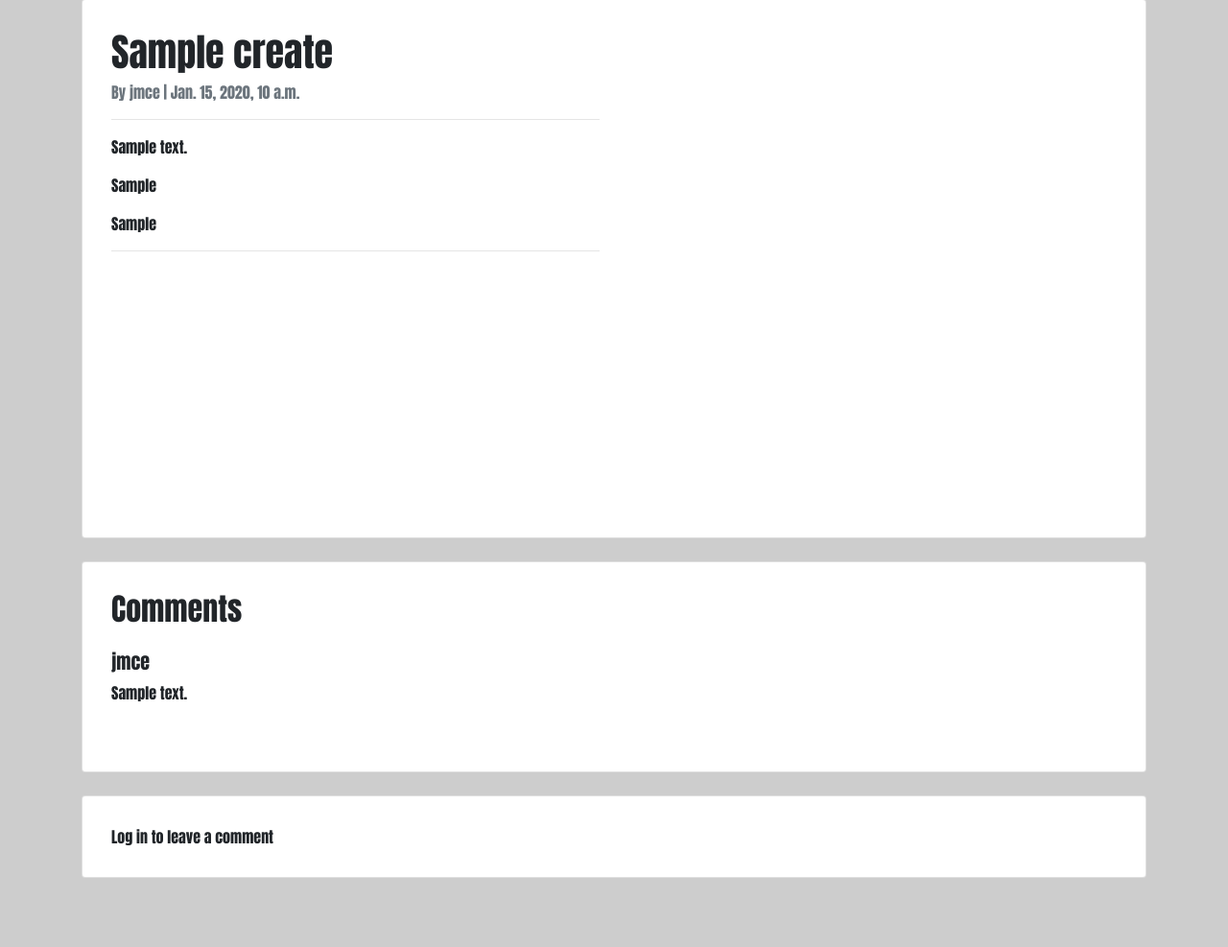
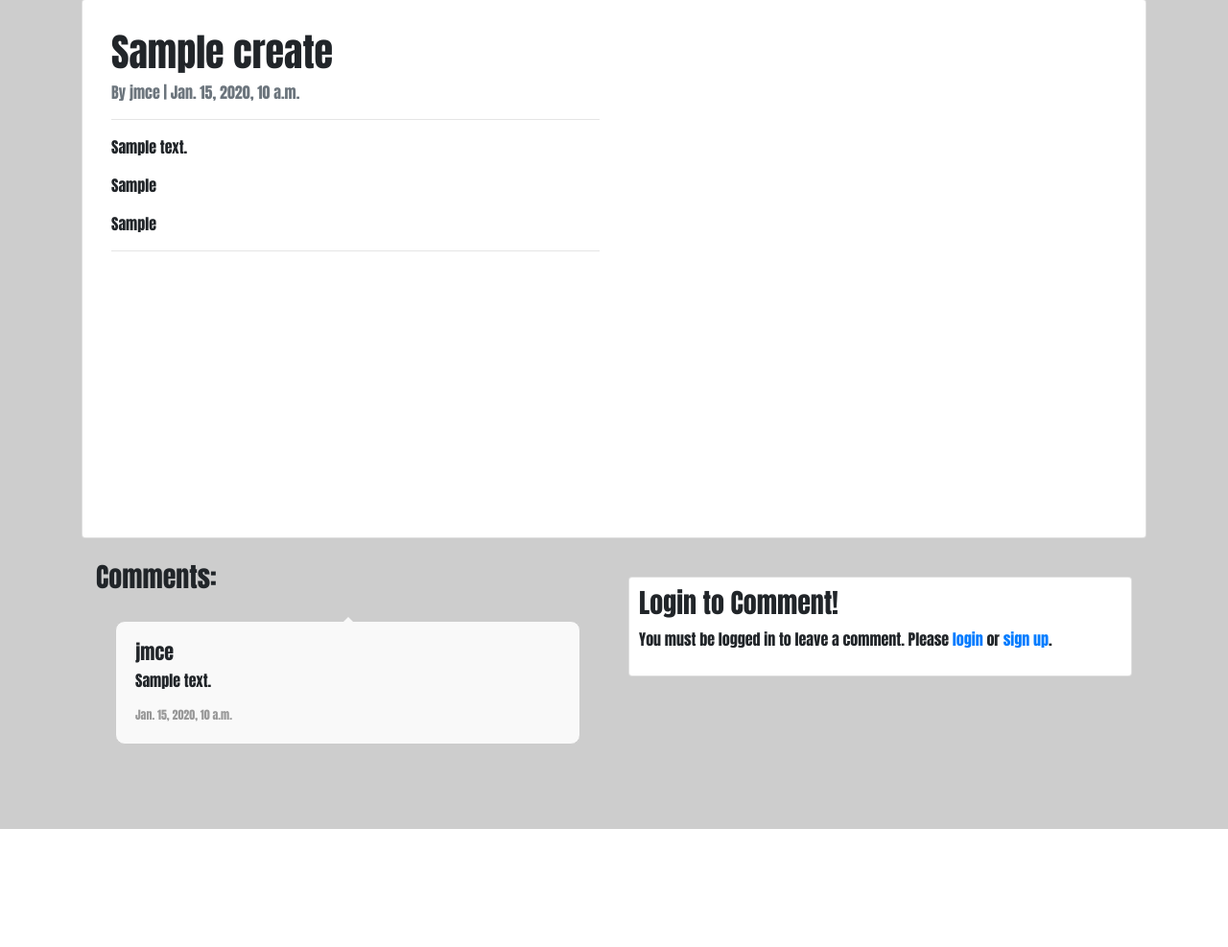
Before and after one commit to JAmcevoy/tiny-bites, a Django app: a page that uses feed/templates/feed/post_detail.html in a window 1280 px wide. Shown: the part 111-1098 px from the top of the page at 96% size. After the commit the page ends 975 px from the top, so only its background shows below. Run offline with Django 4.2, Linux system fonts and the light colour scheme; data comes from the database, SQL or seed files in the repository; tables that the repository leaves empty hold one stand-in row (values such as "Sample post"); some libraries are stand-ins or nearby versions.

Commit message:
changed the syle of comments section with edit and delete functionality

```diff
--- a/feed/templates/feed/post_detail.html
+++ b/feed/templates/feed/post_detail.html
@@ -1,4 +1,5 @@
-{% extends 'base.html' %}
+{% extends "base.html" %}
+
 {% block content %}
 {% load static %}
 {% load crispy_forms_tags %}
@@ -30,35 +31,54 @@
         </div>
     </div>
 
-    <div class="card mb-4">
+    <div class="container-fluid">
+        <div class="row">
+            <div class="col-md-6">
+                <h3>Comments:</h3>
                 <div class="card-body">
-            <h2 class="mb-4">Comments</h2>
-            <div id="comments-container">
+                    <!-- Show approved comments and pending comments for post owner and user who posted it -->
                     {% for comment in comments %}
-                <div class="media mb-4">
-                    <div class="media-body">
-                        <h5 class="mt-0">{{ comment.author }}</h5>
+                        {% if comment.approved or comment.author == post.author or comment.author == user %}
+                            <div class="comment {% if not comment.approved %}pending{% endif %}">
+                                <div class="comment-bubble">
+                                    <div class="comment-content">
+                                        <h5>{{ comment.author }}</h5>
                                         <p>{{ comment.body }}</p>
+                                        <span class="comment-time">{{ comment.created_on }}</span>
+                                        {% if not comment.approved and comment.author == user %}
+                                        <p class="approval">This comment is awaiting approval</p>
+                                        {% endif %}
+                                        {% if user.is_authenticated and comment.author == user %}
+                                        <button class="btn btn-delete" data-comment_id="{{ comment.id }}">Delete</button>
+                                        <button class="btn btn-edit" data-comment_id="{{ comment.id }}">Edit</button>
+                                        {% endif %}
                                     </div>
                                 </div>
+                            </div>
+                        {% endif %}
                     {% endfor %}
                 </div>
             </div>
+
+            <div class="col-md-6">
+                {% if user.is_authenticated %}
+                <div class="card mb-4 mt-3">
+                    <h3>Leave a comment:</h3>
+                    <div class="card-body">
+                        <form id="commentForm" method="post" style="margin-top: 1.3em;">
+                            {{ comment_form | crispy }}
+                            {% csrf_token %}
+                            <button id="submitButton" type="submit" class="btn btn-primary btn-lg">Submit</button>
+                        </form>
                     </div>
-
-    <div class="card mb-4">
-        <div class="card-body">
-            {% if user.is_authenticated %}
-            <h2 class="mb-4">Leave a Comment</h2>
-            <p class="text-muted">Posting as: {{ user.username }}</p>
-            <form id="commentForm" method="post">
-                {% csrf_token %}
-                {{ comment_form | crispy }}
-                <button id="submitButton" type="submit" class="btn btn-primary">Submit</button>
-            </form>
+                </div>
                 {% else %}
-            <p class="mb-0">Log in to leave a comment</p>
+                <div class="card mb-4 mt-3">
+                    <h3>Login to Comment!</h3>
+                    <p>You must be logged in to leave a comment. Please <a href="{% url 'account_login' %}">login</a> or <a href="{% url 'account_signup' %}">sign up</a>.</p>
+                </div>
                 {% endif %}
+            </div>
         </div>
     </div>
 </div>
--- a/feed/urls.py
+++ b/feed/urls.py
@@ -10,5 +10,9 @@ urlpatterns = [
     path('approve_comment/<int:comment_id>/', views.approve_comment, name='approve_comment'),
     path('delete_comment/<int:comment_id>/', views.delete_comment, name='delete_comment'),
     path('<slug:slug>/', views.post_detail, name='post_detail'),
+    path('<slug:slug>/edit_comment/<int:comment_id>',
+        views.comment_edit, name='comment_edit'),
+    path('<slug:slug>/delete_comment/<int:comment_id>',
+        views.comment_delete, name='comment_delete'),
 
 ]
--- a/feed/views.py
+++ b/feed/views.py
@@ -43,17 +43,51 @@ def post_detail(request, slug):
         },
     )
 
-def edit_post(request, slug):
-    post = get_object_or_404(Create, slug=slug)
-    if request.method == 'POST':
-        form = PostFormCreate(request.POST, instance=post)
-        if form.is_valid():
-            form.save()
-            return redirect('post_detail', slug=post.slug)
+
+def comment_edit(request, slug, comment_id):
+    """
+    View to edit comments.
+    """
+    if request.method == "POST":
+        queryset = Post.objects.filter(status=1)
+        post = get_object_or_404(queryset, slug=slug)
+        comment = get_object_or_404(Comment, pk=comment_id)
+
+        # Check if the current user is the author of the comment
+        if comment.author != request.user:
+            messages.add_message(request, messages.ERROR, 'You are not authorized to edit this comment.')
+            return HttpResponseRedirect(reverse('post_detail', args=[slug]))
+
+        comment_form = CommentForm(data=request.POST, instance=comment)
+
+        if comment_form.is_valid():
+            comment = comment_form.save(commit=False)
+            comment.post = post
+            comment.approved = False  # Assuming you want to mark it as unapproved after edit
+            comment.save()
+            messages.add_message(request, messages.SUCCESS, 'Comment updated!')
+            return HttpResponseRedirect(reverse('post_detail', args=[slug]))
+        else:
+            messages.add_message(request, messages.ERROR, 'Error updating comment!')
+
+    return HttpResponseRedirect(reverse('post_detail', args=[slug]))
+
+
+def comment_delete(request, slug, comment_id):
+    """
+    view to delete comment
+    """
+    queryset = Post.objects.filter(status=1)
+    post = get_object_or_404(queryset, slug=slug)
+    comment = get_object_or_404(Comment, pk=comment_id)
+
+    if comment.author == request.user:
+        comment.delete()
+        messages.add_message(request, messages.SUCCESS, 'Comment deleted!')
     else:
-        form = PostFormCreate(instance=post)
-    return render(request, 'feed/edit_post.html', {'form': form, 'post': post})
+        messages.add_message(request, messages.ERROR, 'You can only delete your own comments!')
 
+    return HttpResponseRedirect(reverse('post_detail', args=[slug]))
 
 
 def post_creation(request):
@@ -77,6 +111,18 @@ def post_creation(request):
         create_form = PostFormCreate()
 
     return render(request, "feed/post_creation.html", {"post_form": create_form})
+
+
+def edit_post(request, slug):
+    post = get_object_or_404(Create, slug=slug)
+    if request.method == 'POST':
+        form = PostFormCreate(request.POST, instance=post)
+        if form.is_valid():
+            form.save()
+            return redirect('post_detail', slug=post.slug)
+    else:
+        form = PostFormCreate(instance=post)
+    return render(request, 'feed/edit_post.html', {'form': form, 'post': post})
 
 
 def my_bites(request):
--- a/static/css/style.css
+++ b/static/css/style.css
@@ -9,12 +9,12 @@ body {
 .navbar-brand {
   font-size: 24px;
   color: #fff;
-  text-shadow: 2px 2px 4px rgba(0,0,0,0.7);
+  text-shadow: 2px 2px 4px rgba(0, 0, 0, 0.7);
 
 }
 
 .scale {
-  height:  700px;
+  height: 700px;
   width: 600px;
   border-radius: 50%;
   position: relative;
@@ -57,10 +57,12 @@ body {
 .stars {
   cursor: pointer;
 }
+
 .stars span {
   font-size: 30px;
   color: #ccc;
 }
+
 .stars span.checked {
   color: gold;
 }
@@ -90,55 +92,50 @@ body {
   border-color: #007bff;
 }
 
-/* To be Aprroved Page buttons */
-.approve-btn {
-  background-color: #00cc66;
-  color: #fff;
-  border: none;
-  padding: 10px 20px;
-  text-align: center;
-  text-decoration: none;
-  display: inline-block;
-  font-size: 16px;
-  margin-right: 10px;
-  border-radius: 5px;
-  cursor: pointer;
+/* Custom styling for the comment section */
+.comment {
+  margin-bottom: 20px;
+  padding: 10px;
+  border: 1px solid #ccc;
+  border-radius: 10px;
+  background-color: #f9f9f9;
+  position: relative;
 }
 
-.approve-btn:hover {
-  background-color: #00994d;
+.comment.pending {
+  opacity: 0.6;
 }
 
-.view-btn {
-  background-color: #007bff;
-  color: #fff;
-  border: none;
-  padding: 10px 20px;
-  text-align: center;
-  text-decoration: none;
-  display: inline-block;
-  font-size: 16px;
-  border-radius: 5px;
-  cursor: pointer;
+.comment-bubble {
+  position: relative;
 }
 
-.view-btn:hover {
-  background-color: #0056b3;
+.comment-bubble::before {
+  content: '';
+  position: absolute;
+  top: -15px;
+  left: 50%;
+  width: 0;
+  height: 0;
+  border: 8px solid transparent;
+  border-bottom-color: #f9f9f9;
+  border-top: 0;
+  margin-left: -8px;
 }
 
-.delete-btn {
-  background-color: #dc3545;
-  color: #fff;
-  border: none;
-  padding: 10px 20px;
-  text-align: center;
-  text-decoration: none;
-  display: inline-block;
-  font-size: 16px;
-  border-radius: 5px;
-  cursor: pointer;
+.comment-content {
+  padding: 10px;
 }
 
-.delete-btn:hover {
-  background-color: #c82333;
+.comment h5 {
+  margin-bottom: 5px;
 }
+
+.comment p {
+  margin-bottom: 10px;
+}
+
+.comment-time {
+  font-size: 12px;
+  color: #999;
+}
--- a/tiny_bites/settings.py
+++ b/tiny_bites/settings.py
@@ -31,7 +31,7 @@ STATIC_ROOT = os.path.join(BASE_DIR, 'staticfiles')
 SECRET_KEY = 'django-insecure-&(=-f1dy05o&$*jmz%zn5pz8gryfipkllp&rv*ktedot8uxyix'
 
 # SECURITY WARNING: don't run with debug turned on in production!
-DEBUG = True
+DEBUG = False
 
 ALLOWED_HOSTS = ['8000-jamcevoy-tiny-bites-2s726i9nhd.us1.codeanyapp.com']
 
```
Also changed, not shown: 1 other file. Lines whose indentation alone changed are shown as unchanged.
